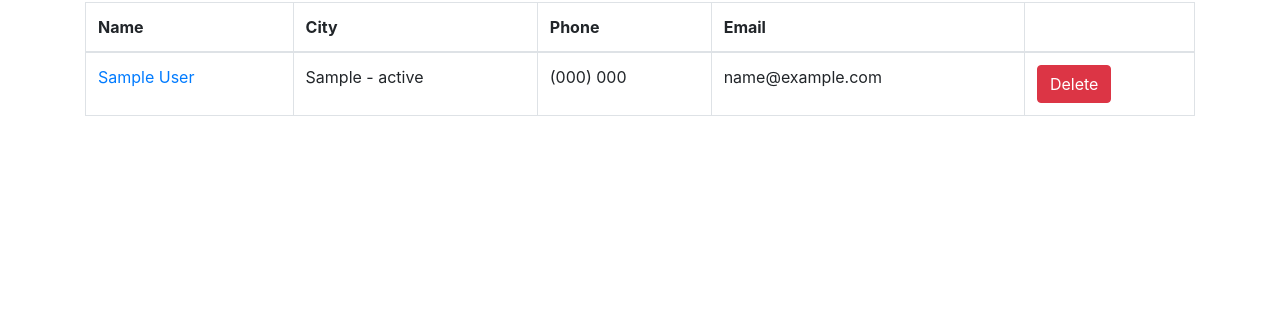
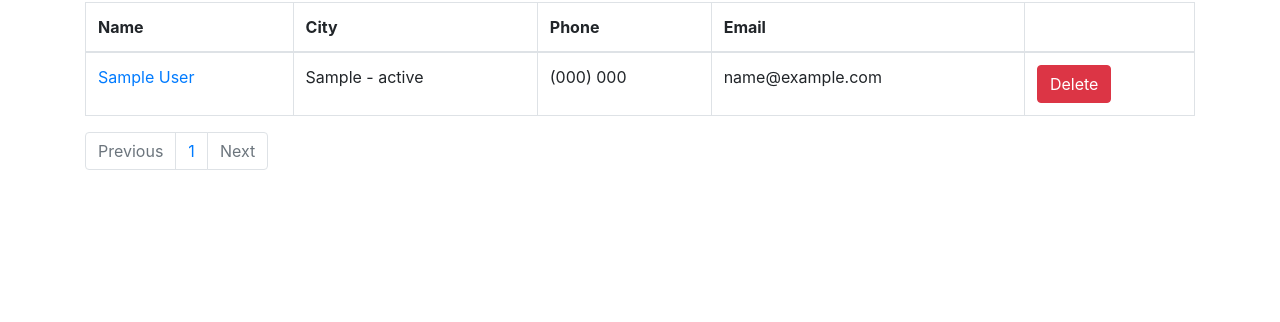
Before and after one commit to vitoriarntrindade/crm_django, a Django app: page /customer/list/ in a window 1280 px wide. Shown: the part 207-529 px from the top of the page. Run offline with Django 5.2, Linux system fonts and the light colour scheme; tables that the repository leaves empty hold one stand-in row (values such as "Sample post").

Commit message:
add paginação para ListView

```diff
--- a/crm/customer/templates/customer/customer_list.html
+++ b/crm/customer/templates/customer/customer_list.html
@@ -1,41 +1,61 @@
-{% extends "model-page.html"%}
+{% extends "model-page.html" %}
 
-    {% block content %}
+{% block content %}
     <h2>Customers</h2>
 
-    <a href={% url "customer:customer-create" %} >
+    <a href="{% url 'customer:customer-create' %}">
         <button
             type="button"
             class="btn btn-success"
-            style="float: right;
-            margin-bottom: 5px;"
-            >Add customer
+            style="float: right; margin-bottom: 5px;">
+            Add customer
         </button>
     </a>
+
     <table class="table table-bordered">
         <thead>
             <tr>
                 <th>Name</th>
                 <th>City</th>
-                <th>Phone </th>
+                <th>Phone</th>
                 <th>Email</th>
                 <th></th>
             </tr>
         </thead>
         <tbody>
-            {% for customer in customer_list%}
+            {% for customer in customer_list %}
                 <tr>
                     <td><a href="{{ customer.get_absolute_url }}">{{ customer.get_full_name }}</a></td>
                     <td>{{ customer.get_full_city }}</td>
                     <td>{{ customer.get_full_phone_number }}</td>
                     <td>{{ customer.email }}</td>
-                    <form method="post" action=" {{ customer.get_delete_url }}">
-                        {% csrf_token %}
-                        <td><button type="submit" class="btn btn-danger">Delete </button></td>
-                    </form>
+                    <td>
+                        <form method="post" action="{{ customer.get_delete_url }}">
+                            {% csrf_token %}
+                            <button type="submit" class="btn btn-danger">Delete</button>
+                        </form>
+                    </td>
                 </tr>
-            {%endfor%}
+            {% endfor %}
         </tbody>
-    </table
+    </table>
 
-    {% endblock %}
+    <ul class="pagination">
+        {% if page_obj.has_previous %}
+            <li class="page-item"><a class="page-link" href="?page={{ page_obj.previous_page_number }}">Previous</a></li>
+        {% else %}
+            <li class="page-item disabled"><a class="page-link" href="#">Previous</a></li>
+        {% endif %}
+
+        {% for page_number in page_obj.paginator.page_range %}
+            <li class="page-item"><a class="page-link" href="?page={{ page_number }}">{{ page_number }}</a></li>
+        {% endfor %}
+
+        {% if page_obj.has_next %}
+            <li class="page-item"><a class="page-link" href="?page={{ page_obj.next_page_number }}">Next</a></li>
+        {% else %}
+            <li class="page-item disabled"><a class="page-link" href="#">Next</a></li>
+        {% endif %}
+    </ul>
+
+{% endblock %}
--- a/crm/customer/views.py
+++ b/crm/customer/views.py
@@ -13,6 +13,7 @@ class CustomerListView(ListView):
     template_name = "customer/customer_list.html"
     model = Customer
     queryset = Customer.objects.all()
+    paginate_by = 5
 
 
 class CustomerCreateView(CreateView):
```
